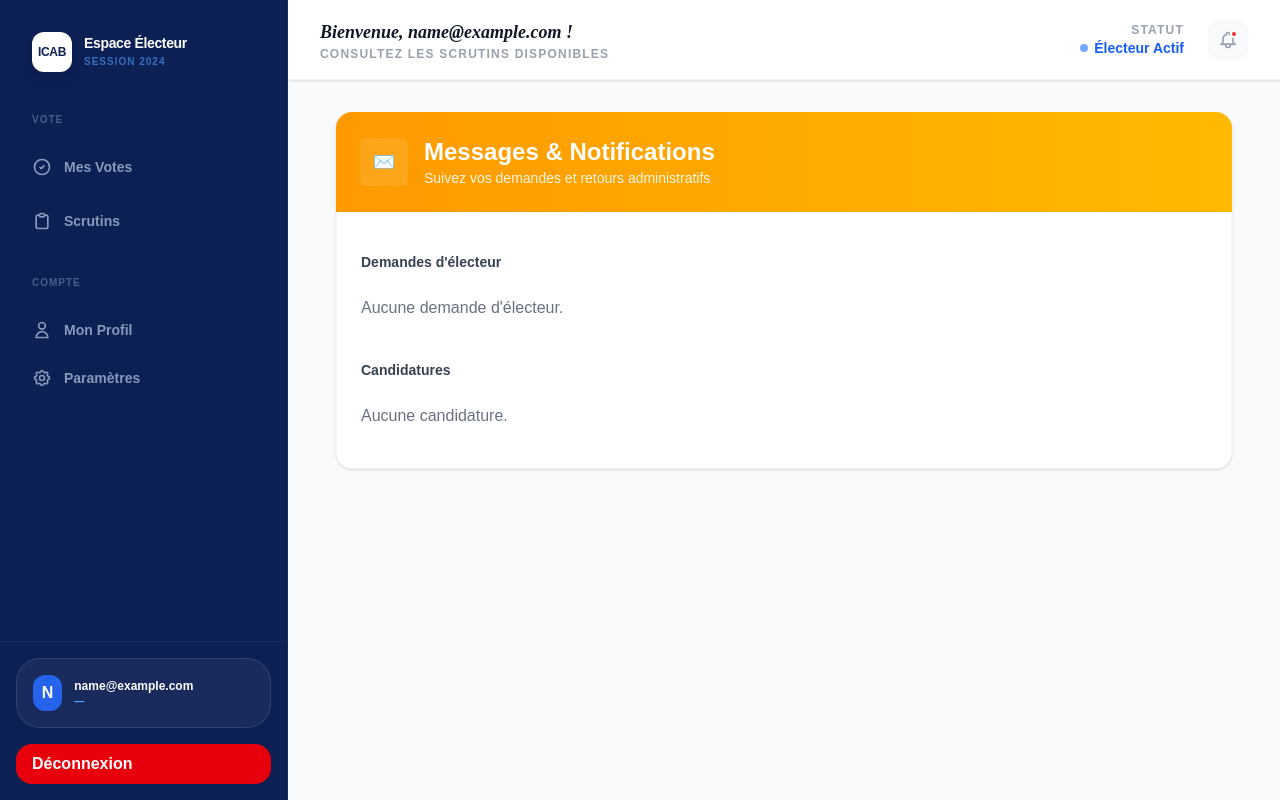
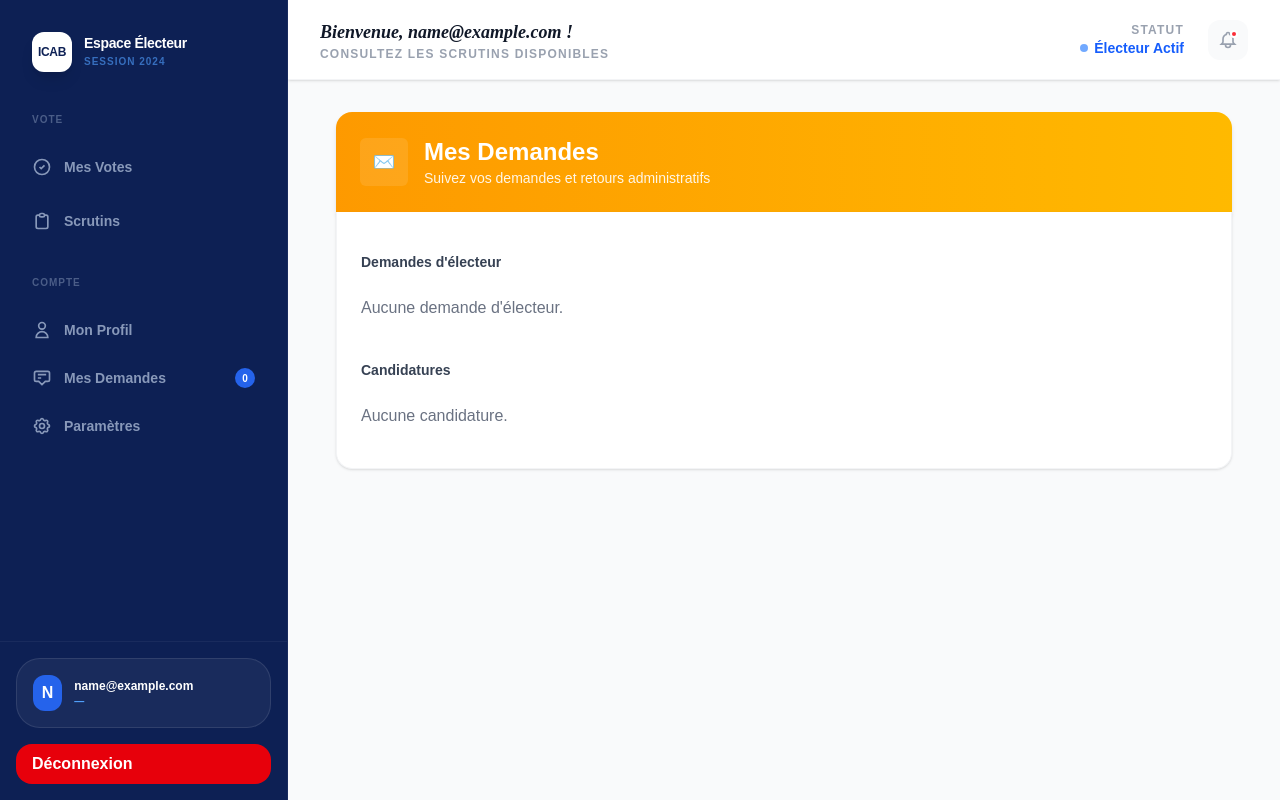
Before and after one commit to sandra-dev-hub/vote, a Django app: page /users/messages/ in a window 1280 px wide. Run offline with Django 5.2, Linux system fonts and the light colour scheme; the visitor is signed in with stand-in values (Sample User, id 1); style sheets or scripts are compiled from the project's sources; parts of the project's set-up code (start-up, migrations or seed data) failed here and were passed over.

Commit message:
update messages

```diff
--- a/vote/vote/templates/pages/user_dashboard/components/sidebar.html
+++ b/vote/vote/templates/pages/user_dashboard/components/sidebar.html
@@ -31,11 +31,7 @@
         <span class="text-sm font-bold">Statistiques</span>
       </a>
 
-      <a href="{% url 'users:messages' %}" class="flex items-center gap-3 px-4 py-3.5 rounded-2xl hover:bg-white/5 hover:text-white transition-all group nav-link">
-        <svg class="w-5 h-5" fill="none" stroke="currentColor" stroke-width="2" viewBox="0 0 24 24"><path d="M7 8h10M7 12h4m1 8l-4-4H5a2 2 0 01-2-2V6a2 2 0 012-2h14a2 2 0 012 2v8a2 2 0 01-2 2h-3l-4 4z"/></svg>
-        <span class="text-sm font-bold">Messages</span>
-        <span class="ml-auto w-5 h-5 rounded-full bg-brand-600 text-white text-[10px] flex items-center justify-center font-bold">0</span>
-      </a>
+
     {% else %}
       <p class="px-4 text-[10px] font-bold text-blue-100/30 uppercase tracking-widest mb-4">Vote</p>
 
@@ -56,6 +52,12 @@
       <a href="{% url 'users:profile' %}" class="flex items-center gap-3 px-4 py-3.5 rounded-2xl hover:bg-white/5 hover:text-white transition-all group nav-link">
         <svg class="w-5 h-5" fill="none" stroke="currentColor" stroke-width="2" viewBox="0 0 24 24"><path d="M16 7a4 4 0 11-8 0 4 4 0 018 0zM12 14a7 7 0 00-7 7h14a7 7 0 00-7-7z"/></svg>
         <span class="text-sm font-bold">Mon Profil</span>
+      </a>
+
+      <a href="{% url 'users:messages' %}" class="flex items-center gap-3 px-4 py-3.5 rounded-2xl hover:bg-white/5 hover:text-white transition-all group nav-link">
+        <svg class="w-5 h-5" fill="none" stroke="currentColor" stroke-width="2" viewBox="0 0 24 24"><path d="M7 8h10M7 12h4m1 8l-4-4H5a2 2 0 01-2-2V6a2 2 0 012-2h14a2 2 0 012 2v8a2 2 0 01-2 2h-3l-4 4z"/></svg>
+        <span class="text-sm font-bold">Mes Demandes</span>
+        <span class="ml-auto w-5 h-5 rounded-full bg-brand-600 text-white text-[10px] flex items-center justify-center font-bold">0</span>
       </a>
 
       <a href="{% url 'users:user_settings' %}" class="flex items-center gap-3 px-4 py-3.5 rounded-2xl hover:bg-white/5 hover:text-white transition-all group nav-link">
@@ -107,13 +109,13 @@
     {% if is_candidat %}
       <a href="{% url 'users:user_dashboard' %}" class="block px-3 py-2 rounded-lg text-white font-bold">Tableau de Bord</a>
       <a href="{% url 'users:statistics' %}" class="block px-3 py-2 rounded-lg text-white/80">Statistiques</a>
-      <a href="{% url 'users:messages' %}" class="block px-3 py-2 rounded-lg text-white/80">Messages</a>
     {% else %}
       <a href="{% url 'users:mes_votes' %}" class="block px-3 py-2 rounded-lg text-white font-bold">Mes Votes</a>
       <a href="{% url 'users:scrutins' %}" class="block px-3 py-2 rounded-lg text-white/80">Scrutins</a>
     {% endif %}
     <div class="pt-6 border-t border-white/5 mt-6">
       <a href="{% url 'users:profile' %}" class="block px-3 py-2 rounded-lg text-white/80">Mon Profil</a>
+      <a href="{% url 'users:messages' %}" class="block px-3 py-2 rounded-lg text-white/80">Mes Demandes</a>
       <a href="{% url 'logout' %}" class="block px-3 py-2 rounded-lg text-red-400">Déconnexion</a>
     </div>
   </nav>
--- a/vote/vote/templates/pages/user_dashboard/messages.html
+++ b/vote/vote/templates/pages/user_dashboard/messages.html
@@ -7,7 +7,7 @@
         <div class="flex items-center gap-4">
           <div class="w-12 h-12 rounded-md bg-white/10 flex items-center justify-center text-lg font-bold">✉️</div>
           <div>
-            <h1 class="text-2xl font-extrabold">Messages & Notifications</h1>
+            <h1 class="text-2xl font-extrabold">Mes Demandes</h1>
             <p class="text-sm opacity-90">Suivez vos demandes et retours administratifs</p>
           </div>
         </div>
--- a/vote/vote/users/views.py
+++ b/vote/vote/users/views.py
@@ -659,12 +659,19 @@ class UsersListView(LoginRequiredMixin, ListView):
 
 
 # ====================== USER PAGES (PROFILE / MESSAGES / STATS / SETTINGS) ======================
-class ProfileView(LoginRequiredMixin, TemplateView):
+class UserBaseView(TemplateView):
+    def get_context_data(self, **kwargs):
+        ctx = super().get_context_data(**kwargs)
+        ctx.update(get_sidebar_counts())
+        if self.request.user.is_authenticated:
+            ctx['is_candidat'] = Candidat.objects.filter(demande__utilisateur=self.request.user).exists()
+        return ctx
+
+class ProfileView(LoginRequiredMixin, UserBaseView):
     template_name = "pages/user_dashboard/profile.html"
 
     def get_context_data(self, **kwargs):
         ctx = super().get_context_data(**kwargs)
-        ctx.update(get_sidebar_counts())
         ctx['user'] = self.request.user
         return ctx
 
@@ -686,40 +693,31 @@ class ProfileView(LoginRequiredMixin, TemplateView):
         return redirect('users:profile')
 
 
-class MessagesView(LoginRequiredMixin, TemplateView):
+class MessagesView(LoginRequiredMixin, UserBaseView):
     template_name = "pages/user_dashboard/messages.html"
 
     def get_context_data(self, **kwargs):
         ctx = super().get_context_data(**kwargs)
-        ctx.update(get_sidebar_counts())
         # show user's demandes as messages-like entries
         ctx['demandes_electeur'] = DemandeElecteur.objects.filter(utilisateur=self.request.user).order_by('-date_soumission')
         ctx['demandes_candidature'] = DemandeCandidature.objects.filter(utilisateur=self.request.user).order_by('-date_soumission')
         return ctx
 
 
-class StatisticsView(LoginRequiredMixin, TemplateView):
+class StatisticsView(UserDashboardView):
     template_name = "pages/user_dashboard/statistics.html"
 
     def get_context_data(self, **kwargs):
         ctx = super().get_context_data(**kwargs)
         ctx.update(get_sidebar_counts())
-        # reuse calculated dashboard stats
-        base_ctx = UserDashboardView.get_context_data(self, **kwargs)
-        ctx.update({
-            'is_candidat': base_ctx.get('is_candidat'),
-            'votes_by_filiere': base_ctx.get('votes_by_filiere', []),
-            'weekly_votes_with_percentage': base_ctx.get('weekly_votes_with_percentage', {}),
-        })
         return ctx
 
 
-class UserSettingsView(LoginRequiredMixin, TemplateView):
+class UserSettingsView(LoginRequiredMixin, UserBaseView):
     template_name = "pages/user_dashboard/settings.html"
 
     def get_context_data(self, **kwargs):
         ctx = super().get_context_data(**kwargs)
-        ctx.update(get_sidebar_counts())
         return ctx
 
     def post(self, request, *args, **kwargs):
@@ -732,13 +730,12 @@ class UserSettingsView(LoginRequiredMixin, TemplateView):
         return redirect('users:user_settings')
 
 
-class MesVotesView(LoginRequiredMixin, TemplateView):
+class MesVotesView(LoginRequiredMixin, UserBaseView):
     template_name = "pages/user_dashboard/mes_votes.html"
 
     def get_context_data(self, **kwargs):
         ctx = super().get_context_data(**kwargs)
         user = self.request.user
-        ctx.update(get_sidebar_counts())
         # list scrutins where user is electeur
         scrutins = Scrutin.objects.filter(electeurs__demande__utilisateur=user).distinct()
         scrutins_data = []
```
